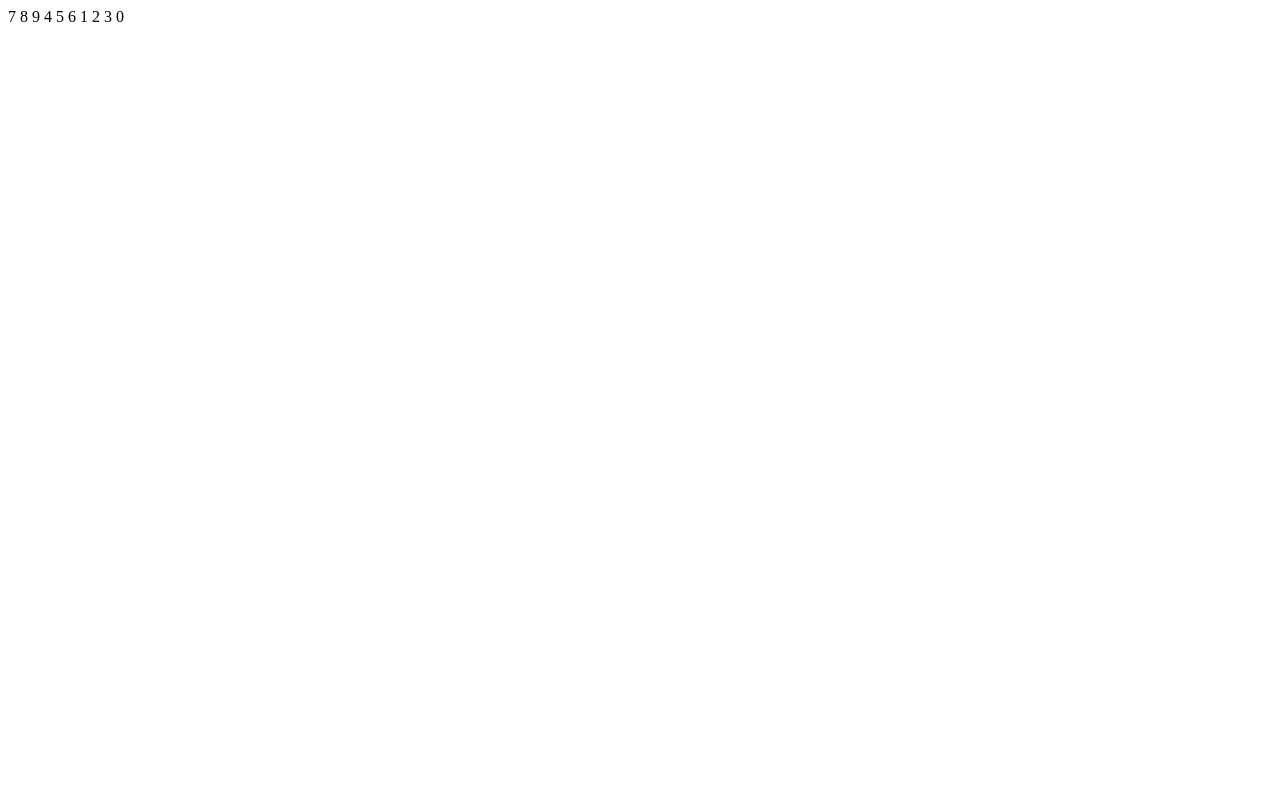
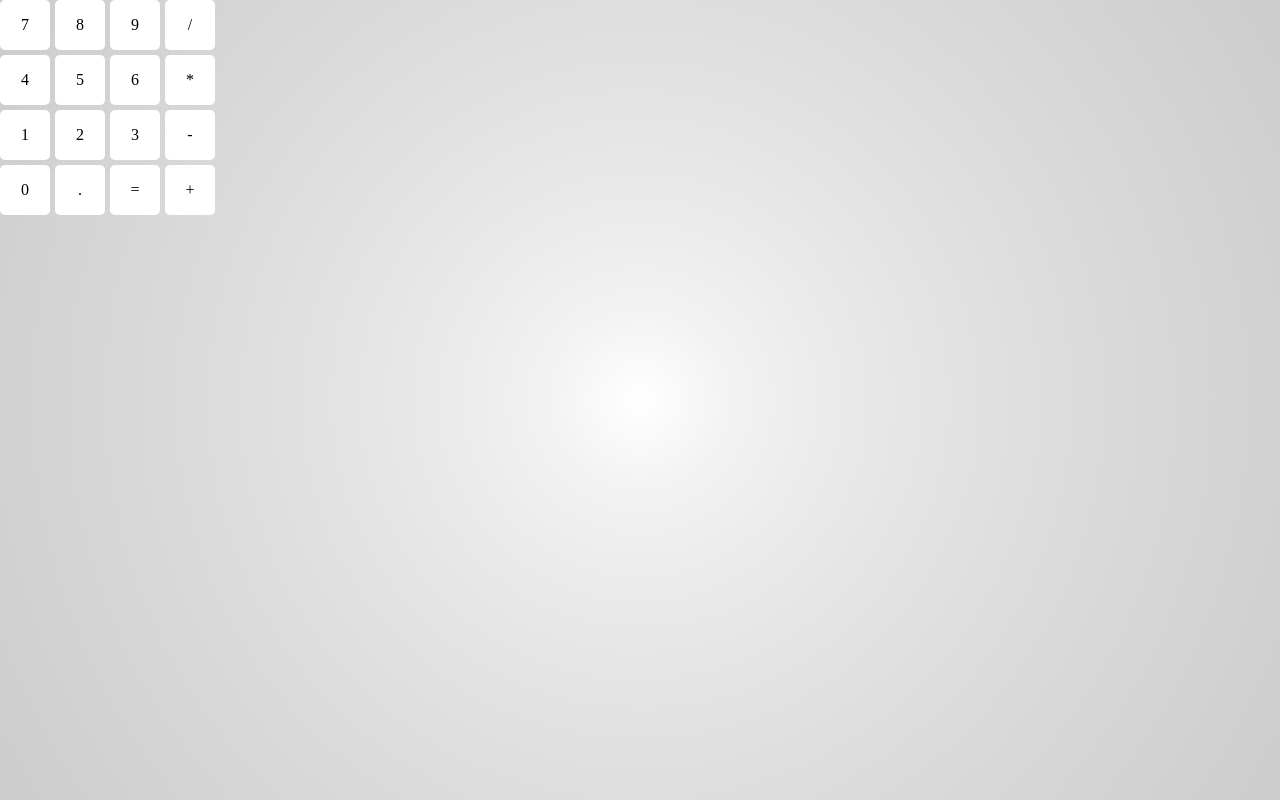
Before and after one commit to joshghent/calculator, a plain HTML site: page index2.html in a window 1280 px wide. Drawn offline with Linux system fonts and the light colour scheme.

Commit message:
Renamed index.html because of windows EBUSY bug. Added basic layout of buttons.

```diff
--- a/index.html
+++ b/index2.html
@@ -3,6 +3,7 @@
 <head>
 	<meta charset="UTF-8">
     <meta name="viewport" content="width=device-width, initial-scale=1">
+    <link rel='stylesheet' href='style.css'>
 	<title>Calculator</title>
 </head>
 <body>
@@ -12,14 +13,21 @@
             <span>7</span>
             <span>8</span>
             <span>9</span>
+            <span>/</span>
             <span>4</span>
             <span>5</span>
             <span>6</span>
+            <span>*</span>
             <span>1</span>
             <span>2</span>
             <span>3</span>
+            <span>-</span>
             <span>0</span>
+            <span>.</span>
+            <span>=</span>
+            <span>+</span>
         </div>
     </div>
 </body>
+<script src='app.js' type='text/javascript'></script>
 </html>
--- /dev/null
+++ b/style.css
@@ -0,0 +1,34 @@
+* {
+    margin: 0;
+    padding: 0;
+}
+
+html {
+    height: 100%;
+    background: radial-gradient(circle, #fff, 35%, #ccc);
+}
+
+#calculator {
+    width: 250px;
+    height: auto;
+}
+
+.keys span {
+    background: white;
+    height: 50px;
+    width: 50px;
+    cursor: pointer;
+    text-align: center;
+    float: left;
+    line-height: 50px;
+    border-radius: 5px;
+    margin: 0 5px 5px 0;
+
+    /* Prevent users from selecting text */
+    -webkit-user-select: none;
+}
+
+.keys span:hover {
+    background: deepskyblue;
+    opacity: 0.3;
+}
```
